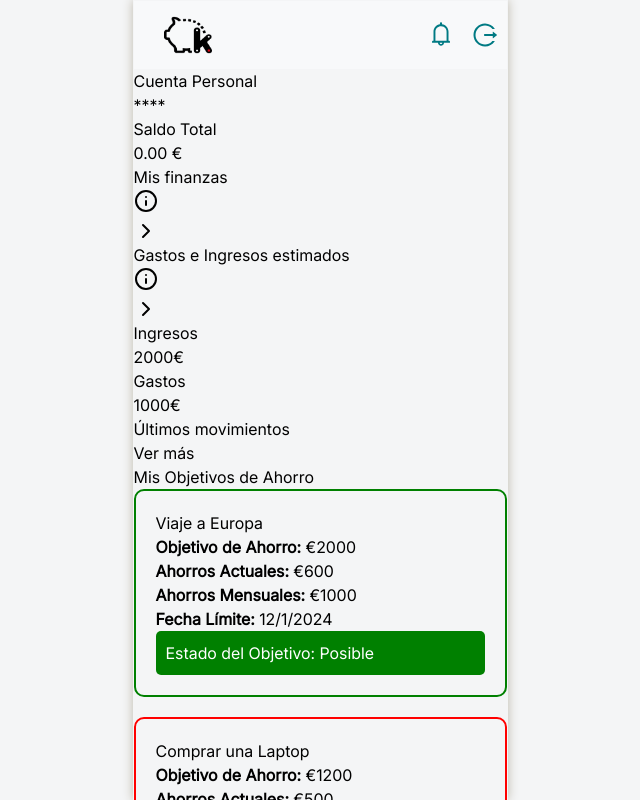
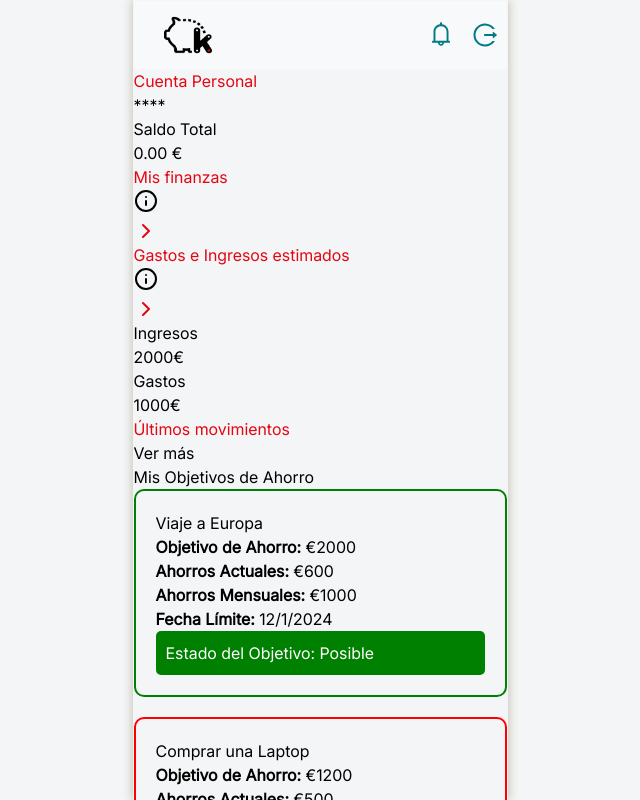
Before and after one commit to DaniCabrera91/FS-Front, a React (Vite) app: page /user/dashboard in a window 1280 px wide. Shown: the top 800 px of the page, without its empty margins (320-960 px from the left). Built offline with nearby package versions, Linux system fonts and the light colour scheme; sample sign-in values are in the browser's storage.

Commit message:
continue myfinances styling

```diff
--- a/src/components/MyFinances/MyFinances.jsx
+++ b/src/components/MyFinances/MyFinances.jsx
@@ -42,18 +42,18 @@ function MyFinances() {
 
   return (
     <>
-      <div className='my-10 text-center '>Mis finanzas</div>
+      <div className='my-10 text-center text-lg font-semibold'>Mis finanzas</div>
 
       <div className='bg-white rounded-lg shadow p-4 mb-4 mx-6'>
-        <h2 className='text-lg font-semibold mb-2'>Ingresos y gastos</h2>
+        <h2 className=' font-semibold mb-2'>Ingresos y gastos</h2>
         <p className='text-sm text-gray-600 mb-4'>
           Consulta, ordena, agrupa y compara tus gastos e ingresos
         </p>
 
         <Chart />
 
-        <div className='flex justify-between mt-4 text-sm'>
-          <div>
+        <div className='flex flex-col mt-4 text-sm'>
+          <div className='mb-2'>
             <span className='inline-block w-3 h-3 bg-red-500 mr-2'></span>
             Ingresos
             <span className='ml-2 font-semibold'>
--- a/src/components/UserDashboard/AccountSummary.jsx
+++ b/src/components/UserDashboard/AccountSummary.jsx
@@ -33,7 +33,7 @@ export default function AccountSummary() {
     <>
       <div className="mx-8 p-4">
         <div className="flex justify-between mb-2 ">
-          <h2 className="text-sm text-red-600 mb-1 font-semibold">Cuenta Personal</h2>
+          <h2 className="text-sm kbred mb-1 font-semibold">Cuenta Personal</h2>
           <p className="text-xs text-gray-500 mb-2">{displayIban}</p>
         </div>
         <h3 className="text-sm font-medium mb-1 font-semibold">Saldo Total</h3>
--- a/src/components/UserDashboard/BottomNavigation.jsx
+++ b/src/components/UserDashboard/BottomNavigation.jsx
@@ -5,7 +5,7 @@ export default function BottomNavigation() {
   return (
     <nav className="flex justify-around items-center bg-white py-2 border-t">
       <button className="flex flex-col items-center">
-        <Home className="w-6 h-6 text-red-600" />
+        <Home className="w-6 h-6 kbred" />
         <span className="text-xs mt-1">Home</span>
       </button>
       <button className="flex flex-col items-center">
--- a/src/components/UserDashboard/FinanceOverview.jsx
+++ b/src/components/UserDashboard/FinanceOverview.jsx
@@ -6,10 +6,10 @@ export default function FinanceOverview() {
   return (
     <div className="bg-white rounded-lg p-4 mb-4">
       <div className="flex justify-between items-center mb-4">
-        <h2 className="text-sm text-red-600 font-semibold">Gastos e Ingresos estimados</h2>
+        <h2 className="text-sm kbred font-semibold">Gastos e Ingresos estimados</h2>
         <div className="flex justify-between items-center">
           <InfoButton ariaLabel="Gastos e Ingresos estimados info button"/>
-          <ChevronRight className="w-4 h-4 text-red-600" />
+          <ChevronRight className="w-4 h-4 kbred" />
         </div>
       </div>
       <div className="flex justify-between">
--- a/src/components/UserDashboard/UserDashboard.jsx
+++ b/src/components/UserDashboard/UserDashboard.jsx
@@ -65,10 +65,10 @@ const Home = () => {
 
             <div className={`bg-white rounded-lg p-4 mb-4 ${fadeOtherCards ? 'card-fade card-fade-hidden' : ''}`} onClick={handleClick}>
               <div className="flex justify-between items-center">
-                <span className="text-sm text-red-600 font-semibold">Mis finanzas</span>
+                <span className="text-sm kbred font-semibold">Mis finanzas</span>
                 <div className="flex justify-between items-center">
                   <InfoButton/>
-                  <ChevronRight className="w-4 h-4 ml-1 text-red-600" />
+                  <ChevronRight className="w-4 h-4 ml-1 kbred" />
                 </div>
               </div>
             </div>
@@ -79,7 +79,7 @@ const Home = () => {
 
             <div className={`bg-white rounded-lg p-4 card-transition ${cardTransition ? 'card-hidden' : ''}`}>
               <div className="flex justify-between items-center mb-4">
-                <h2 className="text-sm font-semibold text-red-600">Últimos movimientos</h2>
+                <h2 className="text-sm font-semibold kbred">Últimos movimientos</h2>
                 <button
                   onClick={handleShowMore}
                   className="text-sm hover:underline"
```
